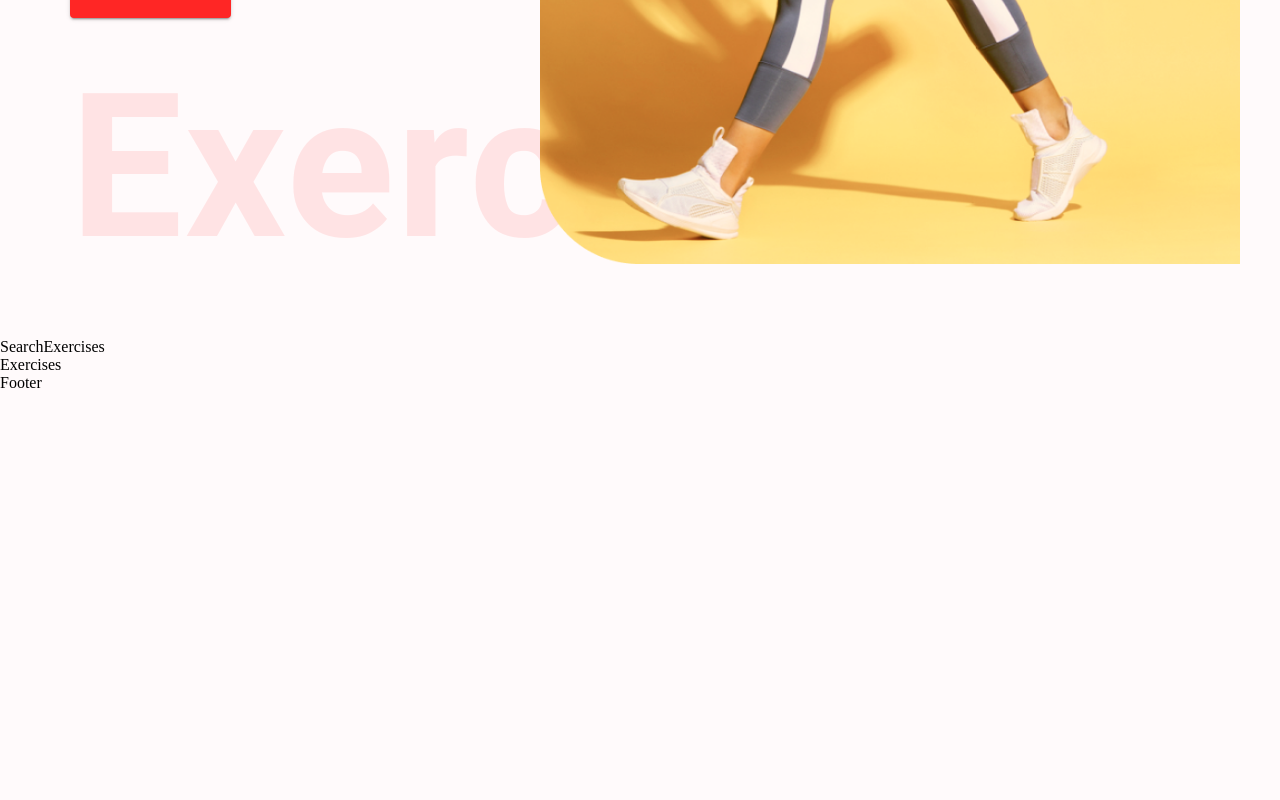
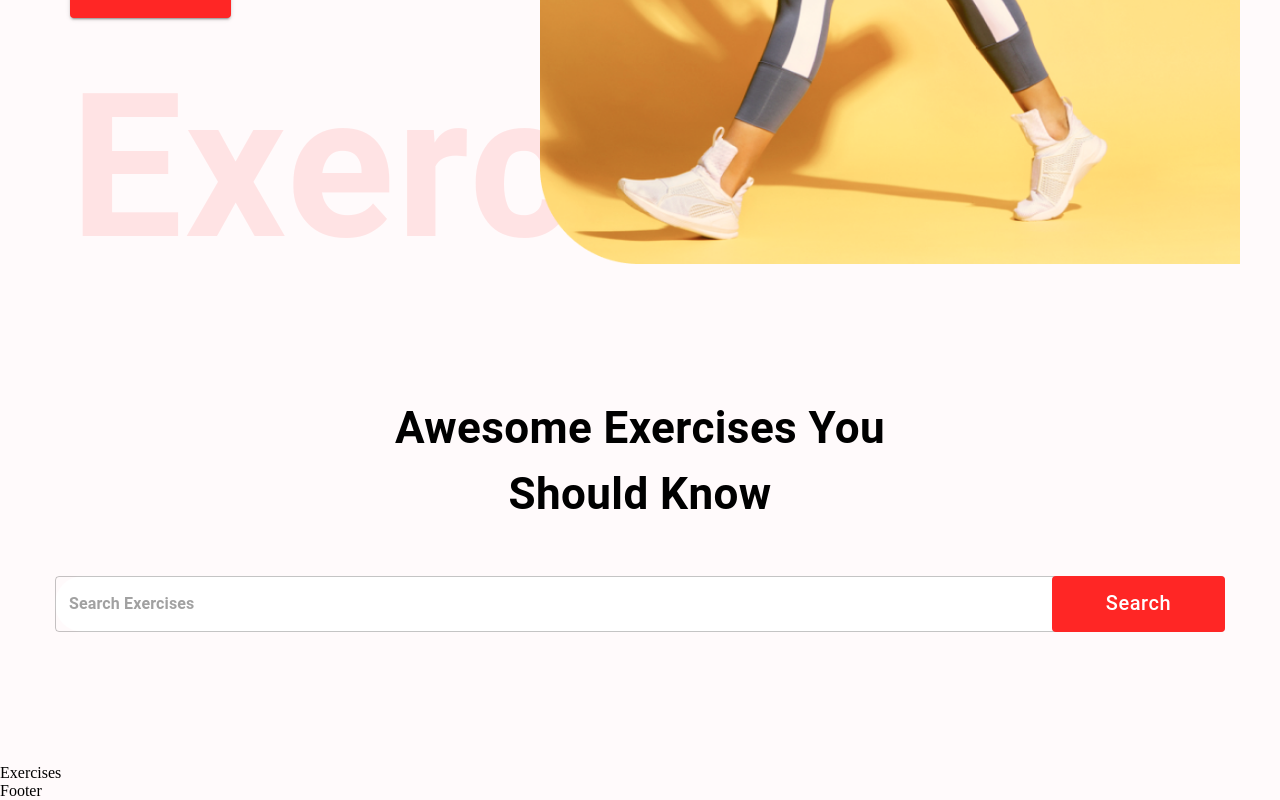
Before and after one commit to mfghir/gym-exercises, a React (Create React App) app: page / in a window 1280 px wide. Shown: the part 602-1402 px from the top of the page. Before the commit the page ends 994 px from the top, so only its background shows below. Built offline with nearby package versions, Linux system fonts and the light colour scheme.

Commit message:
add style to SearchExercises

```diff
--- a/src/components/SearchExercises.jsx
+++ b/src/components/SearchExercises.jsx
@@ -1,9 +1,58 @@
-import React from 'react'
+import React, { useState } from "react";
+import { Box, Button, Stack, TextField, Typography } from "@mui/material";
 
 const SearchExercises = () => {
+
+    const [search, setSearch] = useState('');
+    const handleSearch = async () => {}
   return (
-    <div>SearchExercises</div>
-  )
-}
+    <Stack alignItems="center" mt="37px" justifyContent="center" p="20px">
+      <Typography
+        fontWeight={700}
+        sx={{ fontSize: { lg: "44px", xs: "30px" } }}
+        mb="49px"
+        textAlign="center"
+      >
+        Awesome Exercises You <br /> Should Know
+      </Typography>
 
-export default SearchExercises
+      <Box position="relative" mb="72px">
+        <TextField
+          height="76px"
+          sx={{
+            input: { fontWeight: "700", border: "none", borderRadius: "4px" },
+            width: { lg: "1170px", xs: "350px" },
+            backgroundColor: "#fff",
+            borderRadius: "40px",
+          }}
+            value={search}
+            onChange={(e) => setSearch(e.target.value.toLowerCase())}
+          placeholder="Search Exercises"
+          type="text"
+        />
+        <Button
+          className="search-btn"
+          sx={{
+            bgcolor: "#FF2625",
+            color: "#fff",
+            textTransform: "none",
+            fontSize: { lg: "20px", xs: "14px" },
+            width: { lg: "173px", xs: "80px" },
+            height: "56px",
+            position: "absolute",
+            right: "0px",
+          }}
+          onClick={handleSearch}
+        >
+          Search
+        </Button>
+      </Box>
+
+      <Box sx={{ position: "relative", width: "100%", p: "20px" }}>
+        {/* <HorizontalScrollbar data={bodyParts} bodyParts setBodyPart={setBodyPart} bodyPart={bodyPart} /> */}
+      </Box>
+    </Stack>
+  );
+};
+
+export default SearchExercises;
```
